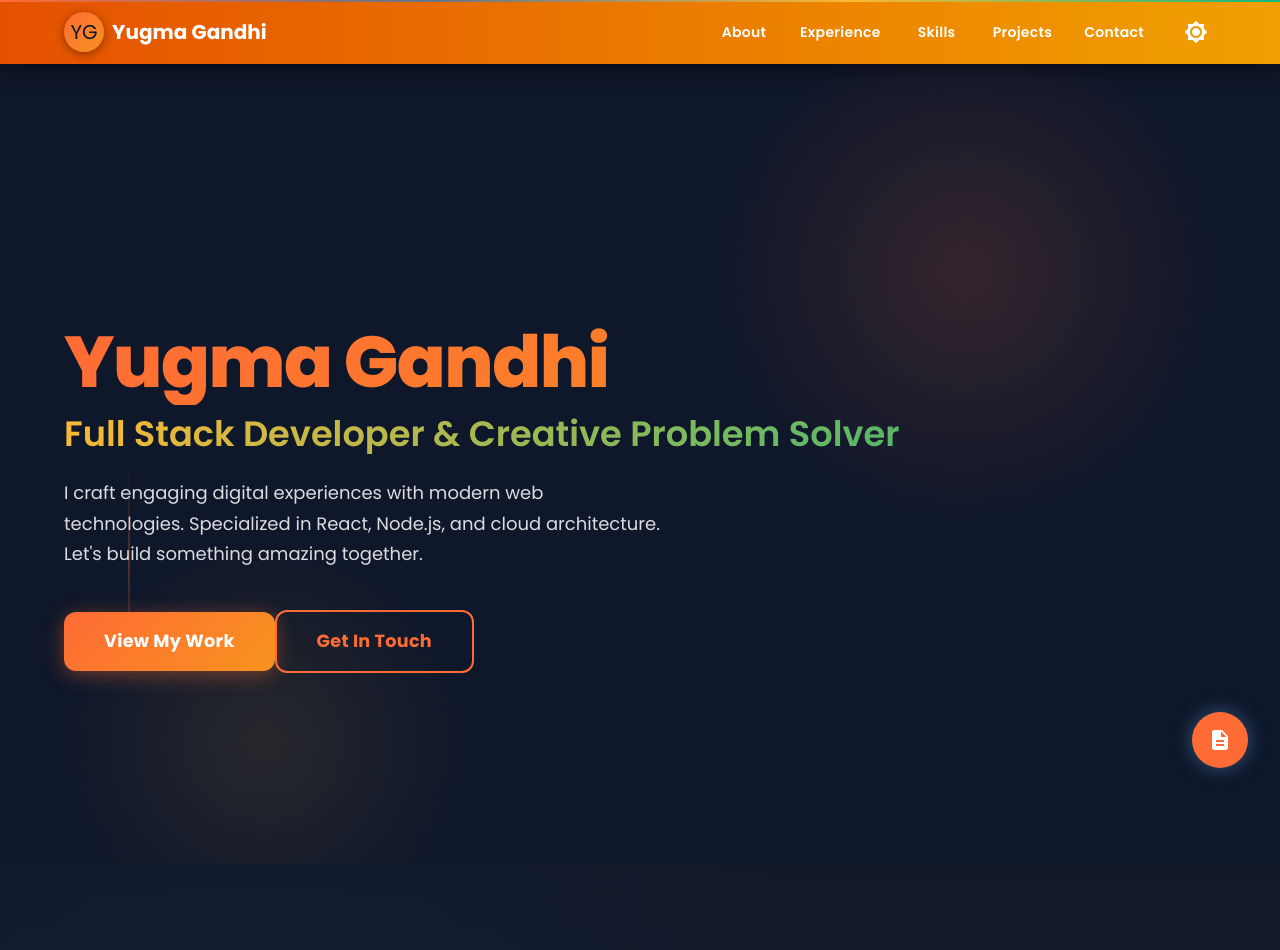
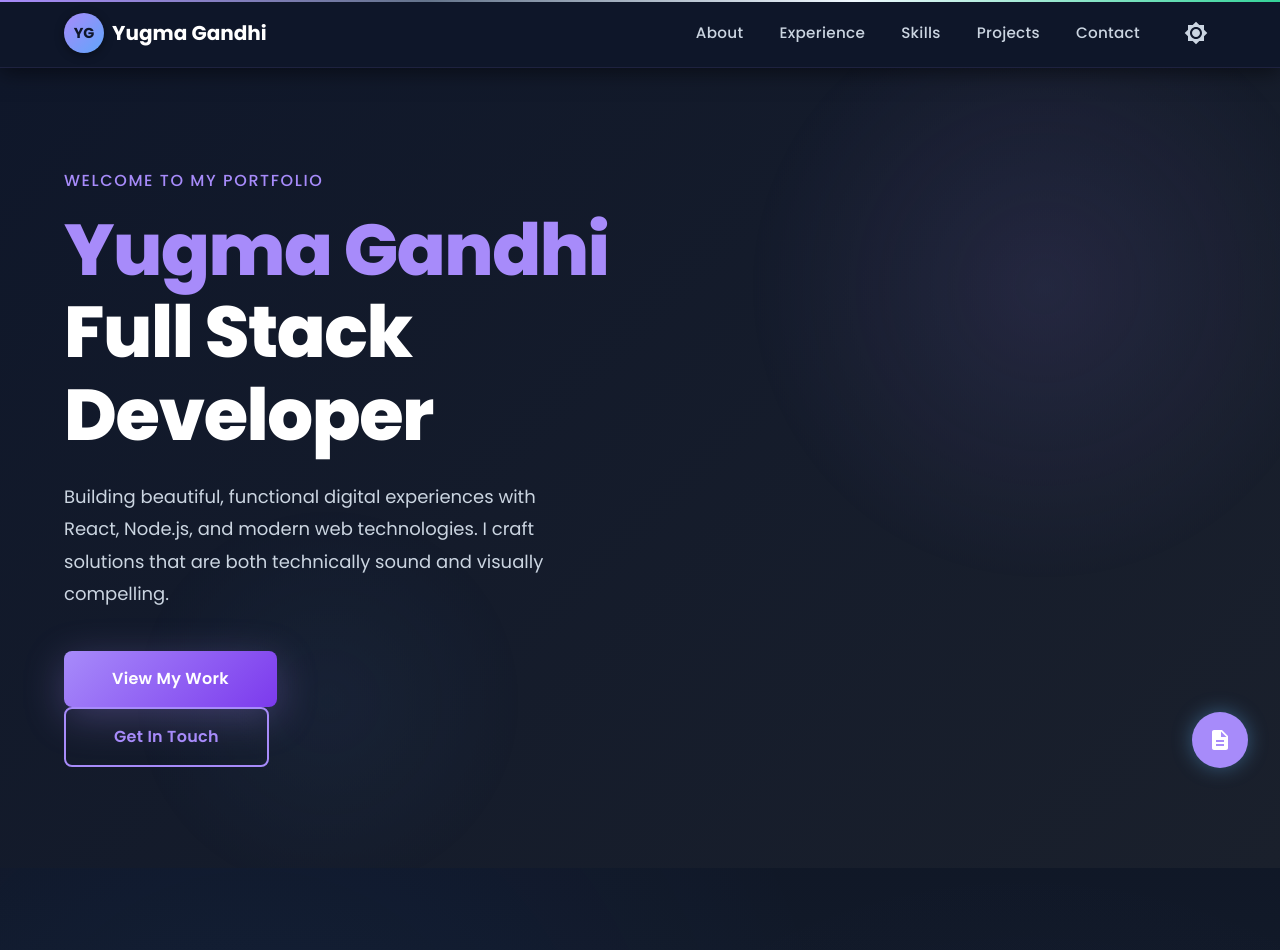
Before and after one commit to YugmaGandhi/portfolio, a React (Vite) app: page / in a window 1280 px wide. Shown: the top 950 px of the page. Built offline with nearby package versions, Linux system fonts and the light colour scheme.

Commit message:
redesign portfolio with modern, sophisticated aesthetic

```diff
--- a/src/components/Hero.tsx
+++ b/src/components/Hero.tsx
@@ -12,19 +12,29 @@ const Hero = () => {
     visible: {
       opacity: 1,
       transition: {
-        staggerChildren: 0.2,
-        delayChildren: 0.1,
+        staggerChildren: 0.15,
+        delayChildren: 0.2,
       },
     },
   };
 
-  const itemVariants = {
+  const textVariants = {
+    hidden: { opacity: 0, y: 30 },
+    visible: {
+      opacity: 1,
+      y: 0,
+      transition: { duration: 0.8, ease: [0.215, 0.61, 0.355, 1] },
+    },
+  };
+
+  const buttonVariants = {
     hidden: { opacity: 0, y: 20 },
     visible: {
       opacity: 1,
       y: 0,
-      transition: { duration: 0.8, ease: 'easeOut' },
+      transition: { duration: 0.8, ease: [0.215, 0.61, 0.355, 1] },
     },
+    hover: { y: -3 },
   };
 
   return (
@@ -33,156 +43,175 @@ const Hero = () => {
         minHeight: '100vh',
         display: 'flex',
         alignItems: 'center',
-        background: muiTheme.palette.background.default,
+        justifyContent: 'center',
+        background: isDarkMode
+          ? 'linear-gradient(135deg, #0f172a 0%, #1a202c 100%)'
+          : 'linear-gradient(135deg, #f8f9fa 0%, #f0f4f8 100%)',
         position: 'relative',
         overflow: 'hidden',
-        pt: 8,
+        pt: 10,
+        pb: 10,
       }}
     >
-      {/* Animated gradient background elements */}
-      <>
+      {/* Subtle background elements */}
       <Box
         sx={{
           position: 'absolute',
-            top: '-5%',
-            right: '5%',
-            width: '500px',
-            height: '500px',
-            opacity: 0.15,
-            background: `radial-gradient(circle, ${muiTheme.palette.primary.main} 0%, transparent 70%)`,
+          top: '-10%',
+          right: '-5%',
+          width: '600px',
+          height: '600px',
+          borderRadius: '50%',
+          background: isDarkMode
+            ? 'radial-gradient(circle, rgba(167, 139, 250, 0.1) 0%, transparent 70%)'
+            : 'radial-gradient(circle, rgba(167, 139, 250, 0.05) 0%, transparent 70%)',
           zIndex: 0,
-            animation: 'float 6s ease-in-out infinite',
-            '@keyframes float': {
-              '0%, 100%': { transform: 'translate(0, 0)' },
-              '25%': { transform: 'translate(20px, -20px)' },
-              '50%': { transform: 'translate(10px, 30px)' },
-              '75%': { transform: 'translate(-20px, 10px)' },
-            },
+          animation: 'float-slow 8s ease-in-out infinite',
         }}
       />
       <Box
         sx={{
           position: 'absolute',
-            bottom: '-10%',
-            left: '5%',
+          bottom: '-5%',
+          left: '10%',
           width: '400px',
           height: '400px',
-            opacity: 0.1,
-            background: `radial-gradient(circle, ${muiTheme.palette.info.main} 0%, transparent 70%)`,
+          borderRadius: '50%',
+          background: isDarkMode
+            ? 'radial-gradient(circle, rgba(96, 165, 250, 0.05) 0%, transparent 70%)'
+            : 'radial-gradient(circle, rgba(96, 165, 250, 0.03) 0%, transparent 70%)',
           zIndex: 0,
-            animation: 'float 8s ease-in-out infinite reverse',
+          animation: 'float-slow 10s ease-in-out infinite reverse',
         }}
       />
-        <Box
-          sx={{
-            position: 'absolute',
-            top: '50%',
-            left: '10%',
-            width: '2px',
-            height: '200px',
-            background: `linear-gradient(180deg, transparent, ${muiTheme.palette.primary.main}, transparent)`,
-            opacity: 0.3,
-            zIndex: 0,
-          }}
-        />
-      </>
 
-      <Container maxWidth="lg">
+      <Container maxWidth="lg" sx={{ position: 'relative', zIndex: 1 }}>
         <motion.div
           variants={containerVariants}
           initial="hidden"
           animate="visible"
-          sx={{ position: 'relative', zIndex: 1 }}
+          style={{ width: '100%', maxWidth: '720px' }}
         >
-          <motion.div variants={itemVariants}>
+          {/* Greeting text */}
+          <motion.div variants={textVariants}>
+            <Typography
+              sx={{
+                fontSize: { xs: '0.9rem', md: '1rem' },
+                fontWeight: 500,
+                color: isDarkMode ? '#a78bfa' : '#7c3aed',
+                mb: 2,
+                letterSpacing: '0.1em',
+                textTransform: 'uppercase',
+              }}
+            >
+              Welcome to my portfolio
+            </Typography>
+          </motion.div>
+
+          {/* Main heading */}
+          <motion.div variants={textVariants}>
             <Typography
               variant="h1"
               component="h1"
               sx={{
-                fontSize: { xs: '3rem', md: '4.5rem' },
+                fontSize: { xs: '2.5rem', sm: '3.5rem', md: '4.5rem' },
                 fontWeight: 800,
-                mb: 1,
+                lineHeight: 1.15,
+                mb: 3,
+                color: isDarkMode ? '#ffffff' : '#0f172a',
                 letterSpacing: '-0.02em',
-                background: isDarkMode
-                  ? 'linear-gradient(135deg, #ff6b35 0%, #f7931e 100%)'
-                  : 'linear-gradient(135deg, #ff6b35 0%, #f7931e 100%)',
-                backgroundClip: 'text',
-                WebkitBackgroundClip: 'text',
-                WebkitTextFillColor: 'transparent',
-                lineHeight: 1.2,
               }}
             >
-              Yugma Gandhi
+              <span style={{ color: '#a78bfa' }}>Yugma Gandhi</span>
+              <br />
+              Full Stack Developer
             </Typography>
           </motion.div>
 
-          <motion.div variants={itemVariants}>
-            <Typography
-              variant="h3"
-              component="h2"
-              sx={{
-                fontSize: { xs: '1.5rem', md: '2.2rem' },
-                fontWeight: 600,
-                mb: 3,
-                background: isDarkMode
-                  ? 'linear-gradient(135deg, #fdb833 0%, #10b981 100%)'
-                  : 'linear-gradient(135deg, #f7931e 0%, #10b981 100%)',
-                backgroundClip: 'text',
-                WebkitBackgroundClip: 'text',
-                WebkitTextFillColor: 'transparent',
-              }}
-            >
-              Full Stack Developer & Creative Problem Solver
-            </Typography>
-          </motion.div>
-
-          <motion.div variants={itemVariants}>
+          {/* Description */}
+          <motion.div variants={textVariants}>
             <Typography
               variant="body1"
               sx={{
                 fontSize: { xs: '1rem', md: '1.125rem' },
                 mb: 5,
-                maxWidth: 600,
-                lineHeight: 1.7,
-                color: isDarkMode ? 'rgba(255,255,255,0.85)' : 'rgba(0,0,0,0.7)',
+                maxWidth: '500px',
+                lineHeight: 1.8,
+                color: isDarkMode ? '#cbd5e1' : '#334155',
+                fontWeight: 400,
               }}
             >
-              I craft engaging digital experiences with modern web technologies. Specialized in React, Node.js, and cloud architecture.
-              Let's build something amazing together.
+              Building beautiful, functional digital experiences with React, Node.js, and modern web technologies. I craft solutions that are both technically sound and visually compelling.
             </Typography>
           </motion.div>
 
+          {/* CTA Buttons */}
           <motion.div
-            variants={itemVariants}
-            sx={{ display: 'flex', gap: 2, flexWrap: 'wrap' }}
+            variants={containerVariants}
+            sx={{ display: 'flex', gap: 3, flexWrap: 'wrap' }}
           >
+            <motion.div variants={buttonVariants} whileHover="hover">
               <Button
                 variant="contained"
                 size="large"
                 onClick={() => document.getElementById('projects')?.scrollIntoView({ behavior: 'smooth' })}
                 sx={{
-                px: 5,
-                py: 1.8,
-                fontSize: '1.1rem',
-                fontWeight: 700,
+                  px: 6,
+                  py: 1.75,
+                  fontSize: '1rem',
+                  fontWeight: 600,
+                  background: isDarkMode
+                    ? 'linear-gradient(135deg, #a78bfa 0%, #7c3aed 100%)'
+                    : 'linear-gradient(135deg, #7c3aed 0%, #a78bfa 100%)',
+                  color: '#ffffff',
+                  border: 'none',
+                  borderRadius: '8px',
+                  textTransform: 'none',
+                  boxShadow: isDarkMode
+                    ? '0 10px 40px rgba(167, 139, 250, 0.3)'
+                    : '0 10px 40px rgba(124, 58, 237, 0.25)',
+                  transition: 'all 0.3s cubic-bezier(0.34, 1.56, 0.64, 1)',
+                  '&:hover': {
+                    boxShadow: isDarkMode
+                      ? '0 15px 50px rgba(167, 139, 250, 0.5)'
+                      : '0 15px 50px rgba(124, 58, 237, 0.4)',
+                    transform: 'translateY(-3px)',
+                  },
                 }}
               >
                 View My Work
               </Button>
+            </motion.div>
 
+            <motion.div variants={buttonVariants} whileHover="hover">
               <Button
                 variant="outlined"
                 size="large"
                 onClick={() => document.getElementById('contact')?.scrollIntoView({ behavior: 'smooth' })}
                 sx={{
-                px: 5,
-                py: 1.8,
-                fontSize: '1.1rem',
-                fontWeight: 700,
+                  px: 6,
+                  py: 1.75,
+                  fontSize: '1rem',
+                  fontWeight: 600,
+                  color: isDarkMode ? '#a78bfa' : '#7c3aed',
+                  borderColor: isDarkMode ? '#a78bfa' : '#7c3aed',
+                  borderWidth: 2,
+                  borderRadius: '8px',
+                  textTransform: 'none',
+                  backgroundColor: 'transparent',
+                  transition: 'all 0.3s cubic-bezier(0.34, 1.56, 0.64, 1)',
+                  '&:hover': {
+                    backgroundColor: isDarkMode
+                      ? 'rgba(167, 139, 250, 0.1)'
+                      : 'rgba(124, 58, 237, 0.08)',
+                    borderColor: isDarkMode ? '#c4b5fd' : '#a78bfa',
+                    transform: 'translateY(-3px)',
+                  },
                 }}
               >
                 Get In Touch
               </Button>
+            </motion.div>
           </motion.div>
         </motion.div>
       </Container>
--- a/src/components/Navbar.tsx
+++ b/src/components/Navbar.tsx
@@ -81,21 +81,42 @@ const Navbar = () => {
   return (
     <>
       <HideOnScroll>
-        <AppBar position="fixed" elevation={0}>
+        <AppBar
+          position="fixed"
+          elevation={0}
+          sx={{
+            background: isDarkMode
+              ? 'rgba(15, 23, 42, 0.95)'
+              : 'rgba(248, 249, 250, 0.95)',
+            backdropFilter: 'blur(10px)',
+            borderBottom: `1px solid ${isDarkMode ? 'rgba(167, 139, 250, 0.1)' : 'rgba(124, 58, 237, 0.1)'}`,
+          }}
+        >
           <Container maxWidth="lg">
-            <Toolbar disableGutters>
+            <Toolbar disableGutters sx={{ py: 1.5 }}>
               {/* Logo and Name */}
               <Box
                 onClick={() => window.scrollTo(0, 0)}
                 sx={{ display: 'flex', alignItems: 'center', cursor: 'pointer', mr: 2 }}
               >
-                <Avatar sx={{ bgcolor: muiTheme.palette.primary.main, mr: 1 }}>
+                <Avatar
+                  sx={{
+                    bgcolor: isDarkMode ? '#a78bfa' : '#7c3aed',
+                    mr: 1,
+                    fontWeight: 'bold',
+                    fontSize: '0.9rem',
+                  }}
+                >
                   YG
                 </Avatar>
                 <Typography
                   variant="h6"
                   component="div"
-                  sx={{ fontWeight: 'bold', display: { xs: 'none', sm: 'block' } }}
+                  sx={{
+                    fontWeight: 700,
+                    display: { xs: 'none', sm: 'block' },
+                    color: isDarkMode ? '#ffffff' : '#0f172a',
+                  }}
                 >
                   Yugma Gandhi
                 </Typography>
@@ -105,12 +126,25 @@ const Navbar = () => {
               <Box sx={{ flexGrow: 1 }} />
 
               {/* Desktop Navigation */}
-              <Box sx={{ display: { xs: 'none', md: 'flex' }, gap: 2 }}>
+              <Box sx={{ display: { xs: 'none', md: 'flex' }, gap: 0.5, alignItems: 'center' }}>
                 {navLinks.map((link) => (
                   <Button
                     key={link.id}
                     color="inherit"
                     onClick={() => handleNavLinkClick(link.id)}
+                    sx={{
+                      px: 2,
+                      py: 1,
+                      fontSize: '0.95rem',
+                      fontWeight: 500,
+                      color: isDarkMode ? '#cbd5e1' : '#334155',
+                      transition: 'all 0.3s ease',
+                      borderRadius: '6px',
+                      '&:hover': {
+                        backgroundColor: isDarkMode ? 'rgba(167, 139, 250, 0.1)' : 'rgba(124, 58, 237, 0.08)',
+                        color: isDarkMode ? '#a78bfa' : '#7c3aed',
+                      },
+                    }}
                   >
                     {link.title}
                   </Button>
@@ -122,9 +156,11 @@ const Navbar = () => {
                     color="inherit"
                     onClick={handleToggleTheme}
                     sx={{
-                      ml: 1,
+                      ml: 2,
+                      color: isDarkMode ? '#cbd5e1' : '#334155',
                       transition: 'all 0.3s ease',
                       '&:hover': {
+                        color: isDarkMode ? '#a78bfa' : '#7c3aed',
                         transform: 'rotate(20deg) scale(1.1)',
                       },
                     }}
@@ -140,7 +176,11 @@ const Navbar = () => {
                 aria-label="open drawer"
                 edge="end"
                 onClick={handleDrawerToggle}
-                sx={{ ml: 1, display: { md: 'none' } }}
+                sx={{
+                  ml: 1,
+                  display: { md: 'none' },
+                  color: isDarkMode ? '#cbd5e1' : '#334155',
+                }}
               >
                 <MenuIcon />
               </IconButton>
--- a/src/index.css
+++ b/src/index.css
@@ -3,14 +3,14 @@
 @tailwind utilities;
 
 :root {
-  --primary-color: #ff6b35;
-  --secondary-color: #f7931e;
-  --accent-color: #fdb833;
+  --primary-color: #a78bfa;
+  --secondary-color: #60a5fa;
+  --accent-color: #f0f9ff;
   --dark-bg: #0f172a;
-  --dark-surface: #1e293b;
-  --light-text: #f8fafc;
-  --muted-text: #cbd5e1;
-  --success-color: #10b981;
+  --dark-surface: #1a202c;
+  --light-text: #f8f9fa;
+  --muted-text: #94a3b8;
+  --success-color: #34d399;
 }
 
 * {
@@ -48,6 +48,35 @@
   to {
     opacity: 1;
     transform: translateY(0);
+  }
+}
+
+@keyframes fadeInUp {
+  from {
+    opacity: 0;
+    transform: translateY(30px);
+  }
+  to {
+    opacity: 1;
+    transform: translateY(0);
+  }
+}
+
+@keyframes glow {
+  0%, 100% {
+    box-shadow: 0 0 20px rgba(167, 139, 250, 0.2);
+  }
+  50% {
+    box-shadow: 0 0 40px rgba(167, 139, 250, 0.4);
+  }
+}
+
+@keyframes float-slow {
+  0%, 100% {
+    transform: translateY(0px);
+  }
+  50% {
+    transform: translateY(-10px);
   }
 }
 
```
Also changed, not shown: src/theme/animeThemes.ts (+17 -17 lines). Lines whose indentation alone changed are shown as unchanged.
